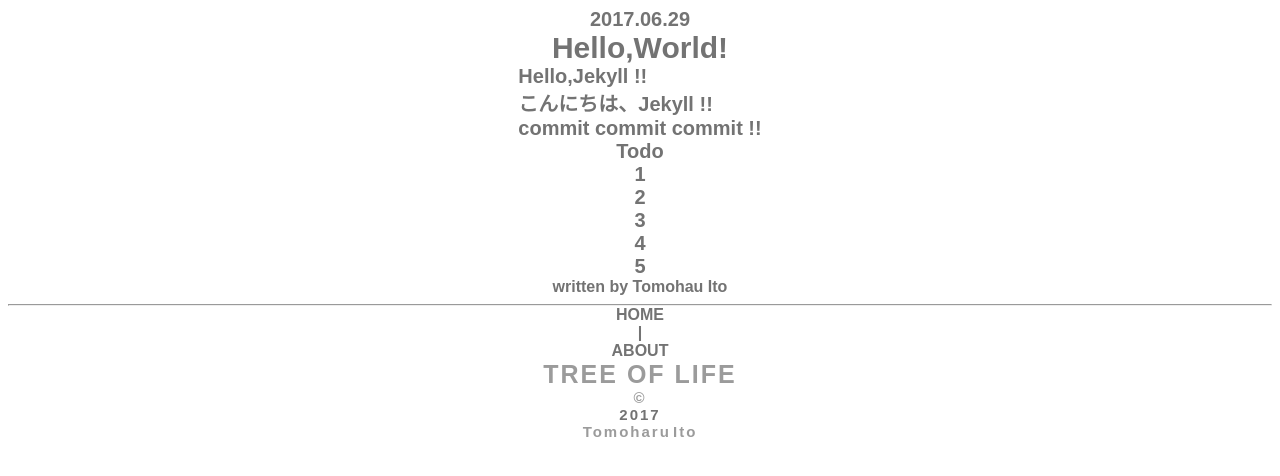
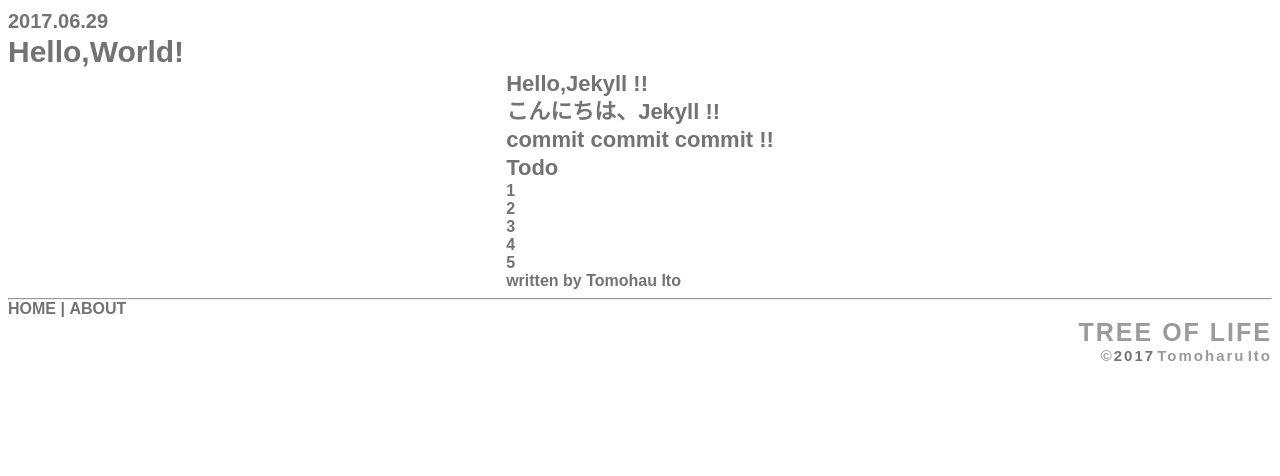
Before and after one commit to TomoharuIto/blog, a Jekyll site: the page built from _posts/2017-06-29-post.md, in a window 1280 px wide. Shown: the top 476 px of the page. Built offline with Jekyll 4.4.1, drawn with Linux system fonts in a browser that asks for light colours; nearby versions of some CDN libraries; some web fonts are replaced; comment, search, counter and statistics services are not loaded.

Commit message:
Update contents

```diff
--- a/common/css/post.css
+++ b/common/css/post.css
@@ -28,11 +28,6 @@ body * {
   margin: 0;
   padding: 0;
   box-sizing: border-box;
-  display: flex;
-  flex-flow: column nowrap;
-  flex: initial;
-  justify-content: center;
-  align-items: center;
 }
 
 * h1, * h2, * h3, * p, * li, * a, * time, * small, * text {
@@ -80,18 +75,27 @@ body * {
 
 h2 {
   font-size: 30px;
+  line-height: 1.2;
 }
 
 header > time {
   font-size: 20px;
+  line-height: 1.3;
 }
 
 #Contents {
   padding: 0 5px;
+  display: flex;
+  flex-flow: column nowrap;
+  flex: initial;
+  justify-content: center;
+  align-items: center;
 }
 
-.Posts {
-  font-size: 20px;
+.Posts > p {
+  font-size: 22px;
+  line-height: 1.27;
+  text-align: left:
 }
 /* ================================================== */
 /*== Page footer == ページフッター ==*/
```
Also changed, not shown: 1 other file.
